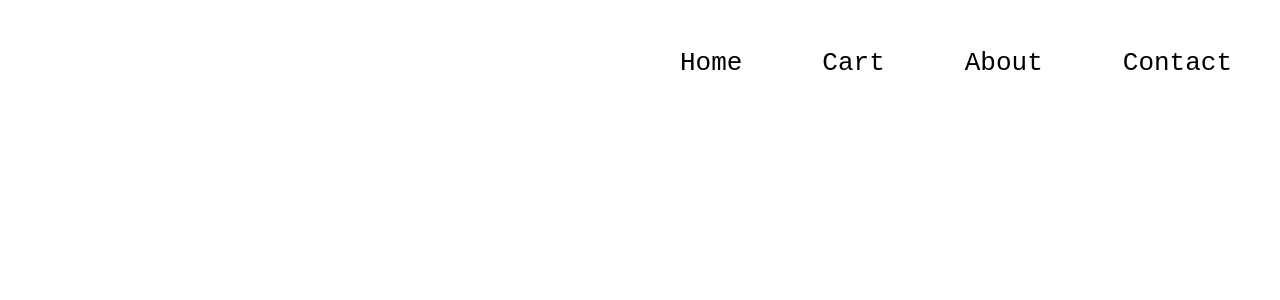
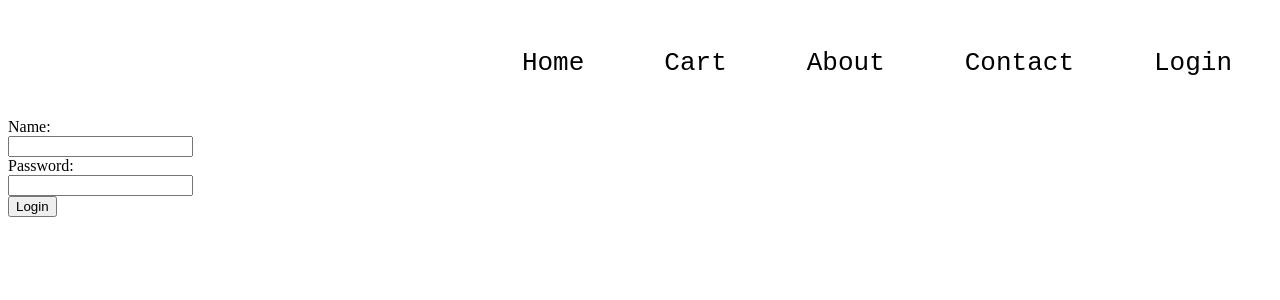
Before and after one commit to alvyjudy/alexwebsite, a React app: page /login in a window 1280 px wide. Shown: the top 300 px of the page. Built offline with nearby package versions, Linux system fonts and the light colour scheme.

Commit message:
DB stuff

```diff
--- a/package.json
+++ b/package.json
@@ -12,6 +12,8 @@
   "author": "",
   "license": "ISC",
   "dependencies": {
+    "mongodb": "^3.5.9",
+    "mongoose": "^5.9.20",
     "react": "",
     "react-dom": ""
   },
--- a/src/components/App.js
+++ b/src/components/App.js
@@ -24,6 +24,7 @@ class App extends React.Component {
           <Link to="/cart" className={styles.NavBarItem}>Cart</Link>
           <Link to='/aboutus' className={styles.NavBarItem}>About</Link>
           <Link to='/contact' className={styles.NavBarItem}>Contact</Link>
+          <Link to='/login' className={styles.NavBarItem}>Login</Link>
         </div>
 
         <Route
@@ -53,6 +54,10 @@ class App extends React.Component {
           component={() => <ItemContainer content= {useParams().category}/>}
         />
 
+        <Route
+          path='/login'
+          component={() => <ItemContainer content='login'/>}
+        />
 
       </BrowserRouter>
 
--- a/src/components/ItemContainer.js
+++ b/src/components/ItemContainer.js
@@ -1,5 +1,5 @@
 import React from 'react';
-import ReactDom from'react-dom';
+import ReactDom from 'react-dom';
 import { BrowserRouter, Switch, Route, Link, useParams, Redirect } from 'react-router-dom';
 import Contact from './Contact.js';
 import styles from '../stylesheets/ItemContainer.module.css';
@@ -23,6 +23,8 @@ class ItemContainer extends React.Component {
         return this.renderContact();
       case "cart":
         return this.renderCart();
+      case "login":
+        return this.login();
       default:
         return this.renderItems();
     }
@@ -34,7 +36,7 @@ class ItemContainer extends React.Component {
       (imgObj, i) => {
         return (
           <Item
-            imgfile = {imgObj.url}
+            imgfile={imgObj.url}
             key={i}
             theme='category'
             category={imgObj.name}
@@ -76,20 +78,24 @@ class ItemContainer extends React.Component {
       }
     )
     return (
-      <div>
+      <div className={styles.ItemContainer}>
         {allItems}
       </div>
     );
   }
 
-  renderCart(){
+  renderCart() {
     let imgList = savedObj;
     console.log(savedObj)
     let allItems = imgList.map(
       (imgObj, i) => {
         return (
-          <div>
-            <img onClick={() => savedObj = savedObj.filter(rm => imgObj != rm, this.forceUpdate())} className={styles.Image} src={imgObj} />
+          <div className={styles.ItemCard}>
+            <img className={styles.ItemImage} src={imgObj} />
+            <button className={styles.Button} type='button' onClick={() => savedObj = savedObj.filter(rm => imgObj != rm, this.forceUpdate())}>
+              Remove from Cart
+              </button>
+
           </div>
         )
       }
@@ -100,11 +106,44 @@ class ItemContainer extends React.Component {
       </div>
     );
   }
+
+  login() {
+    return (
+      <div>
+        <label>
+          Name:
+          <br></br>
+          <input type="text" id="username" />
+        </label>
+        <br></br>
+        <label>
+          Password:
+          <br></br>
+          <input type="password" id="password" />
+        </label>
+        <br></br>
+        <button onClick={() => {
+          let req = new XMLHttpRequest();
+          req.onreadystatechange = function () {
+            if (this.readyState === 4) {
+              //redirect
+              console.log(this.response);
+            }
+          };
+          req.open("POST", "/login");
+          req.setRequestHeader("Content-Type", "application/json");
+          req.send(JSON.stringify([document.getElementById('username').value, document.getElementById('password').value]));
+        }}>
+          Login
+        </button>
+      </div>
+    )
+  }
 }
 
 
 
-class Item extends React.Component{
+class Item extends React.Component {
   constructor(props) {
     super(props);
   }
```
Also changed, not shown: serve.js (+31 -1 lines). Lines whose indentation alone changed are shown as unchanged.
